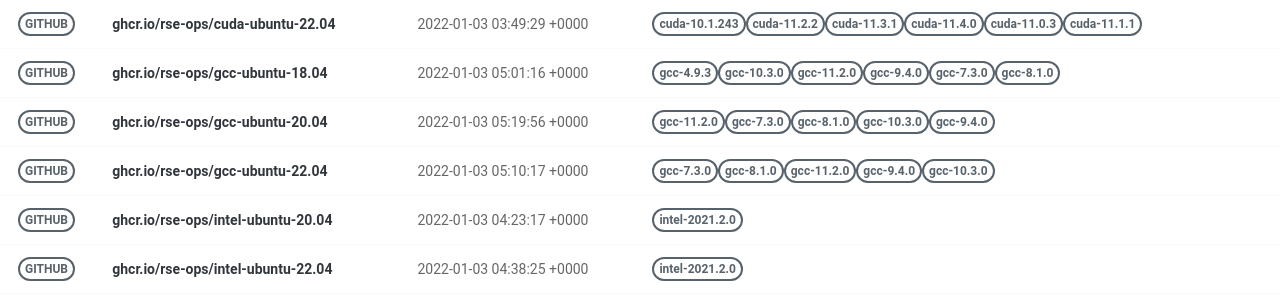
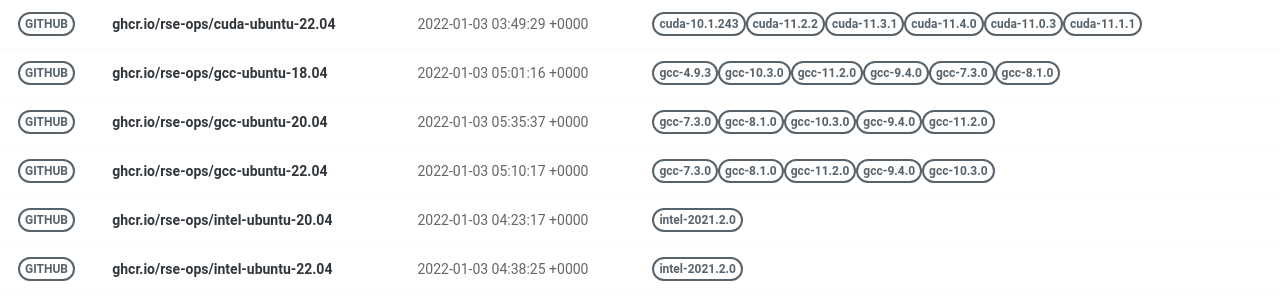
Before and after one commit to rse-ops/docker-images, a Jekyll site: the page built from pages/index.md, in a window 1280 px wide. Shown: the part 326-626 px from the top of the page. Built offline with Jekyll 4.4.1, drawn with Linux system fonts in a browser that asks for light colours; nearby versions of some CDN libraries.

Commit message:
Automated push to update library 2022-01-03

```diff
--- a/_library/ghcr.io-rse-ops-gcc-ubuntu-20.04.md
+++ b/_library/ghcr.io-rse-ops-gcc-ubuntu-20.04.md
@@ -1,14 +1,11 @@
 ---
 layout: container
 name: ghcr.io/rse-ops/gcc-ubuntu-20.04
-updated_at: 2022-01-03 05:19:56.758812
+updated_at: 2022-01-03 05:35:37.546932
 
 
 container_url: https://github.com/orgs/rse-ops/packages/container/package/gcc-ubuntu-20.04
 versions:
- - tag: gcc-11.2.0
-   dockerfile: https://github.com/rse-ops/docker-images/blob/main/ubuntu/gcc/Dockerfile
-   manifest: https://crane.ggcr.dev/manifest/ghcr.io/rse-ops/gcc-ubuntu-20.04:gcc-11.2.0
  - tag: gcc-7.3.0
    dockerfile: https://github.com/rse-ops/docker-images/blob/main/ubuntu/gcc/Dockerfile
    manifest: https://crane.ggcr.dev/manifest/ghcr.io/rse-ops/gcc-ubuntu-20.04:gcc-7.3.0
```
Also changed, not shown: other parts of _library/ghcr.io-rse-ops-gcc-ubuntu-20.04.md (+3 -0 lines).
